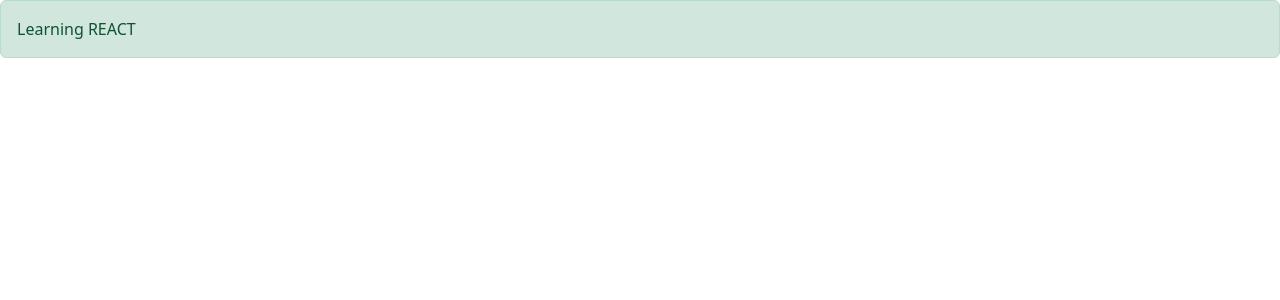
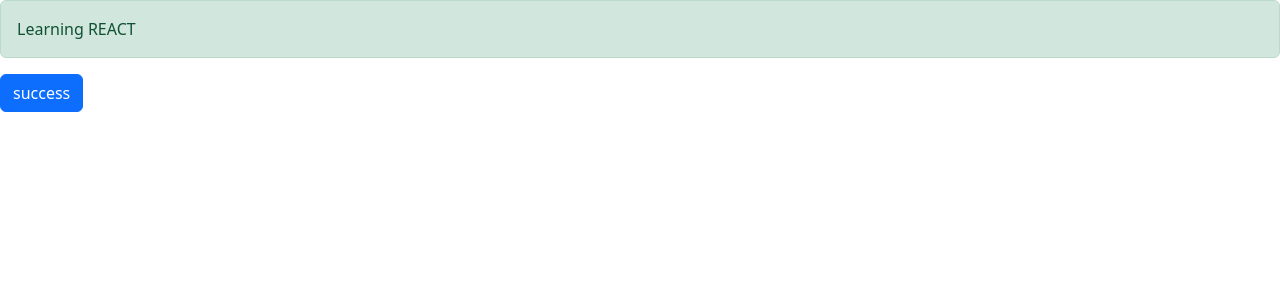
Before and after one commit to alexbalak21/React, a React (Vite) app: page / in a window 1280 px wide. Shown: the top 300 px of the page. Built offline with nearby package versions, Linux system fonts and the light colour scheme.

Commit message:
button with button type implemented.

```diff
--- a/src/App.tsx
+++ b/src/App.tsx
@@ -1,4 +1,5 @@
 import Alert from "./components/Alert"
+import Button from "./components/Button"
 
 function App() {
     return (
@@ -6,6 +7,12 @@
             <Alert>
                 <span>Learning REACT</span>
             </Alert>
+            <Button
+                onClick={() => console.log("Button Clicked")}
+                // type="primary"
+            >
+                success
+            </Button>
         </div>
     )
 }
--- /dev/null
+++ b/src/components/Button.tsx
@@ -0,0 +1,16 @@
+import React from "react"
+
+interface Props {
+    children: string
+    onClick: () => void
+    type?: "primary" | "secondary" | "success" | "danger" | "warning" | "info"
+}
+
+function Button({ children, onClick, type = "primary" }: Props) {
+    return (
+        <button className={"btn btn-" + type} onClick={onClick}>
+            {children}
+        </button>
+    )
+}
+export default Button
```
